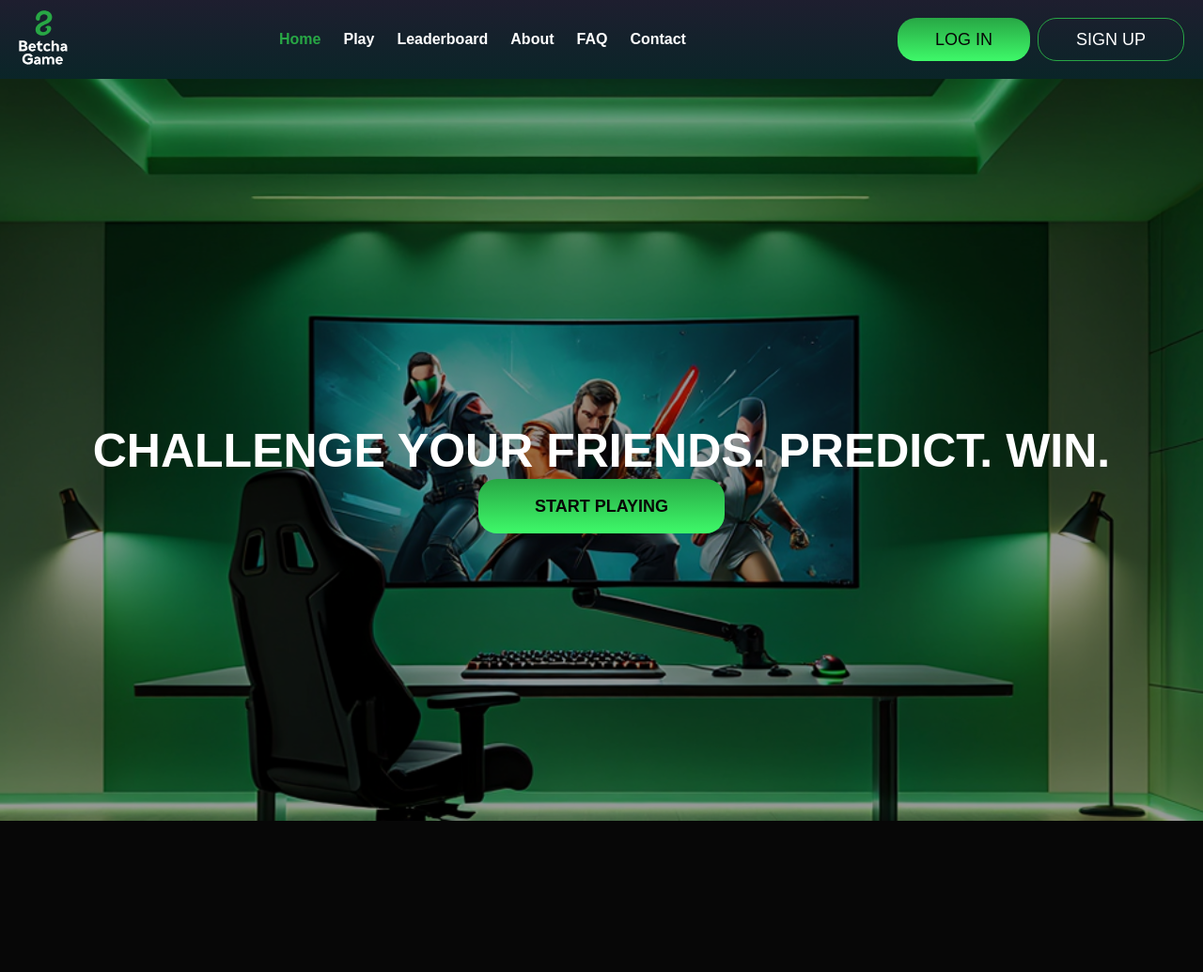
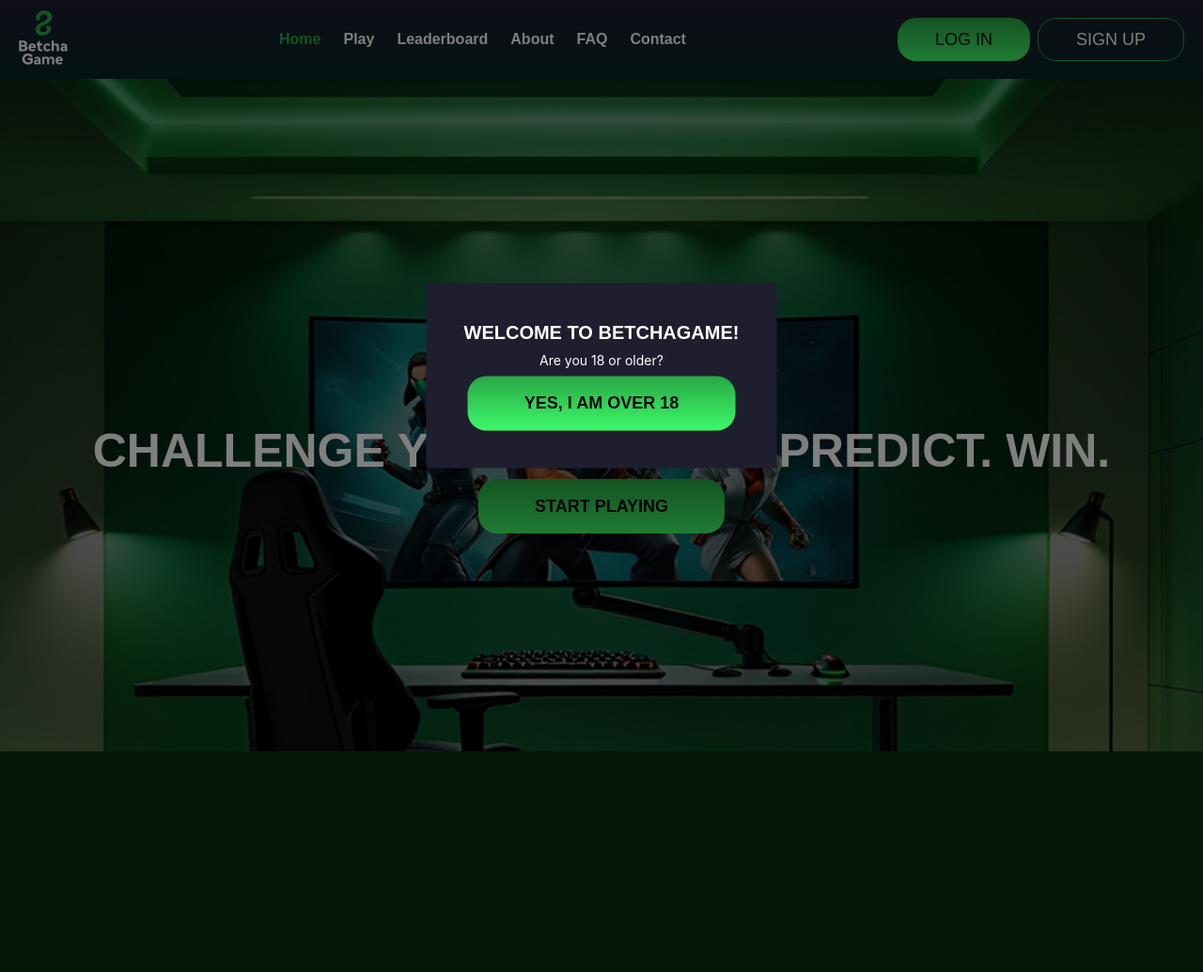
Before and after one commit to shakurovoleg42/betchagameNZ, a PHP site: page / in a window 1280 px wide. Shown: the top 1035 px of the page at 94% size. After the commit the page ends 800 px from the top, so only its background shows below. Run offline with PHP 8.4, Linux system fonts and the light colour scheme.

Commit message:
implement modal

```diff
--- a/css/about.css
+++ b/css/about.css
@@ -251,7 +251,7 @@ footer {
 }
 
 .hero {
-  background-image: url(images/decorativeContent/hero.png);
+  background-image: url("/images/decorativeContent/hero.png");
   background-size: cover;
   background-repeat: no-repeat;
   width: 100%;
--- a/css/contact.css
+++ b/css/contact.css
@@ -251,7 +251,7 @@ footer {
 }
 
 .hero {
-  background-image: url(images/decorativeContent/hero.png);
+  background-image: url("/images/decorativeContent/hero.png");
   background-size: cover;
   background-repeat: no-repeat;
   width: 100%;
--- a/css/faq.css
+++ b/css/faq.css
@@ -251,7 +251,7 @@ footer {
 }
 
 .hero {
-  background-image: url(images/decorativeContent/hero.png);
+  background-image: url("/images/decorativeContent/hero.png");
   background-size: cover;
   background-repeat: no-repeat;
   width: 100%;
--- a/css/leaderboard.css
+++ b/css/leaderboard.css
@@ -251,7 +251,7 @@ footer {
 }
 
 .hero {
-  background-image: url(images/decorativeContent/hero.png);
+  background-image: url("/images/decorativeContent/hero.png");
   background-size: cover;
   background-repeat: no-repeat;
   width: 100%;
--- a/css/play.css
+++ b/css/play.css
@@ -251,7 +251,7 @@ footer {
 }
 
 .hero {
-  background-image: url(images/decorativeContent/hero.png);
+  background-image: url("/images/decorativeContent/hero.png");
   background-size: cover;
   background-repeat: no-repeat;
   width: 100%;
--- a/css/style.css
+++ b/css/style.css
@@ -50,6 +50,71 @@ body {
 html,
 body {
   overflow-x: hidden;
+}
+
+.popup-wrapper {
+  z-index: 1000;
+}
+
+.popup {
+  background: #1e1e2f;
+  padding: 24px;
+  display: flex;
+  justify-content: center;
+  align-items: center;
+  margin: 0 auto;
+  position: fixed;
+  overflow: hidden;
+}
+
+.popup-content {
+  display: flex;
+  flex-direction: column;
+  align-items: center;
+  justify-content: center;
+  width: 100%;
+  max-width: 453px;
+  gap: 9px;
+  box-sizing: border-box;
+  padding: 16px;
+}
+
+.popup-content h2 {
+  font-family: var(--font-family);
+  font-weight: 600;
+  font-size: 20px;
+  line-height: 120%;
+  text-transform: uppercase;
+  color: #fff;
+}
+
+.popup-content p {
+  font-family: var(--second-family);
+  font-weight: 400;
+  font-size: 14px;
+  text-align: center;
+  color: #fff;
+}
+
+.popup-content .default__button {
+  border-radius: 20px;
+  padding: 10px 60px;
+  max-width: 405px;
+  background: linear-gradient(180deg, #28a745 0%, #3ef969 100%);
+
+  font-family: var(--font-family);
+  font-weight: 700;
+  font-size: 18px;
+  line-height: 211%;
+  text-transform: uppercase;
+  text-align: center;
+  color: #070707;
+  border: none;
+  transition: all 0.3s ease;
+}
+
+.popup-content .default__button:hover {
+  background: linear-gradient(180deg, #3ef969 0%, #28a745 100%);
 }
 
 footer {
--- a/index.html
+++ b/index.html
@@ -4,19 +4,37 @@
     <meta charset="UTF-8" />
     <meta name="viewport" content="width=device-width, initial-scale=1.0" />
     <link rel="stylesheet" href="css//style.css" />
-    <title>Document</title>
-    <meta name="description" content="A brief description of the document." />
+    <title>Challenge Friends & Play Free – Social Casino & Prediction Games NZ</title>
+    <meta name="description" content="Join BetchaGame, New Zealand’s top social casino platform. Sign up, make predictions, earn points, and climb the leaderboard — all for fun, no real-money betting." />
   </head>
   <body>
+    <div class="popup-wrapper">
+      <div class="popup-overlay" style="display: none; position: fixed; top: 0; left: 0; width: 100vw; height: 100vh; background-color: rgba(0, 0, 0, 0.5); z-index: 9999;"></div>
+      <div class="popup" style="display: none; position: fixed; top: 50%; left: 50%; transform: translate(-50%, -50%); z-index: 99999;">
+        <div class="popup-content">
+          <h2>Welcome to BetchaGame!</h2>
+          <p>
+            Are you 18 or older?
+          </p>
+          <button class="default__button" id="popup-close">
+            Yes, I am over 18
+          </button>
+        </div>
+      </div>
+    </div>
+
     <div class="page">
       <header class="">
         <div class="header-content container">
           <div>
-            <img
+            <a href="/">
+<img
               src="images/header-logo.svg"
               alt="Logo"
               style="width: 52px; height: 58px"
             />
+            </a>
+
           </div>
           <nav>
             <ul class="nav__list">
@@ -39,7 +57,7 @@
         <section class="hero">
           <div class="hero__content container">
             <h1>Challenge your friends. Predict. Win.</h1>
-            <button class="default__button">Start Playing</button>
+            <a href="/play.html"><button class="default__button">Start Playing</button></a>
           </div>
         </section>
 
@@ -409,10 +427,13 @@
             </div>
           </div>
           <!-- fourth line -->
-          <div class="footer-lines" style="display: flex;
-  flex-wrap: wrap;
-  gap: 16px;
-  align-items: center; justify-content:left;">
+          <div class="footer-lines" style="
+            display: flex;
+            flex-wrap: wrap;
+            gap: 16px;
+            align-items: center;
+            justify-content:left;"
+          >
             <div class="footer-cookie">
               <div class="footer-paragraphs">
                 <p class="footer-cookie-text-title word-wrapper">
@@ -422,8 +443,8 @@
                   If you or someone you know is showing signs of compulsive
                   behaviour or gaming-related stress, help is available:<br />
                   Gambling Helpline New Zealand <br />📞 0800 654 655 – Free,
-                  24/7 confidential support<br />🌐<a
-                    href="www.gamblinghelpline.co.nz"
+                  24/7 confidential support<br />🌐<a target="_blank"
+                    href="https://www.gamblinghelpline.co.nz"
                     >www.gamblinghelpline.co.nz</a
                   >
                 </p>
@@ -466,4 +487,5 @@
       </footer>
     </div>
   </body>
+  <script src="js/index.js"></script>
 </html>
--- /dev/null
+++ b/js/index.js
@@ -0,0 +1,22 @@
+document.addEventListener("DOMContentLoaded", function () {
+  // начало модалки
+  function showPopup() {
+    document.querySelector(".popup-overlay").style.display = "block";
+    document.querySelector(".popup").style.display = "block";
+    document.body.style.overflow = "hidden";
+  }
+
+  function hidePopup() {
+    document.querySelector(".popup-overlay").style.display = "none";
+    document.querySelector(".popup").style.display = "none";
+    document.body.style.overflow = "auto";
+  }
+
+  if (localStorage.getItem("popupShown") !== "true") {
+    localStorage.setItem("popupShown", "true");
+    showPopup();
+  }
+
+  document.getElementById("popup-close").addEventListener("click", hidePopup);
+  // конец модалки
+});
```
Also changed, not shown: about.html (+5 -4 lines), contact.html (+5 -3 lines), disclaimer.html (+5 -3 lines), faq.html (+5 -3 lines), leaderboard.html (+5 -3 lines), play.html (+5 -3 lines), privacy.html (+5 -3 lines), terms.html (+5 -3 lines).
